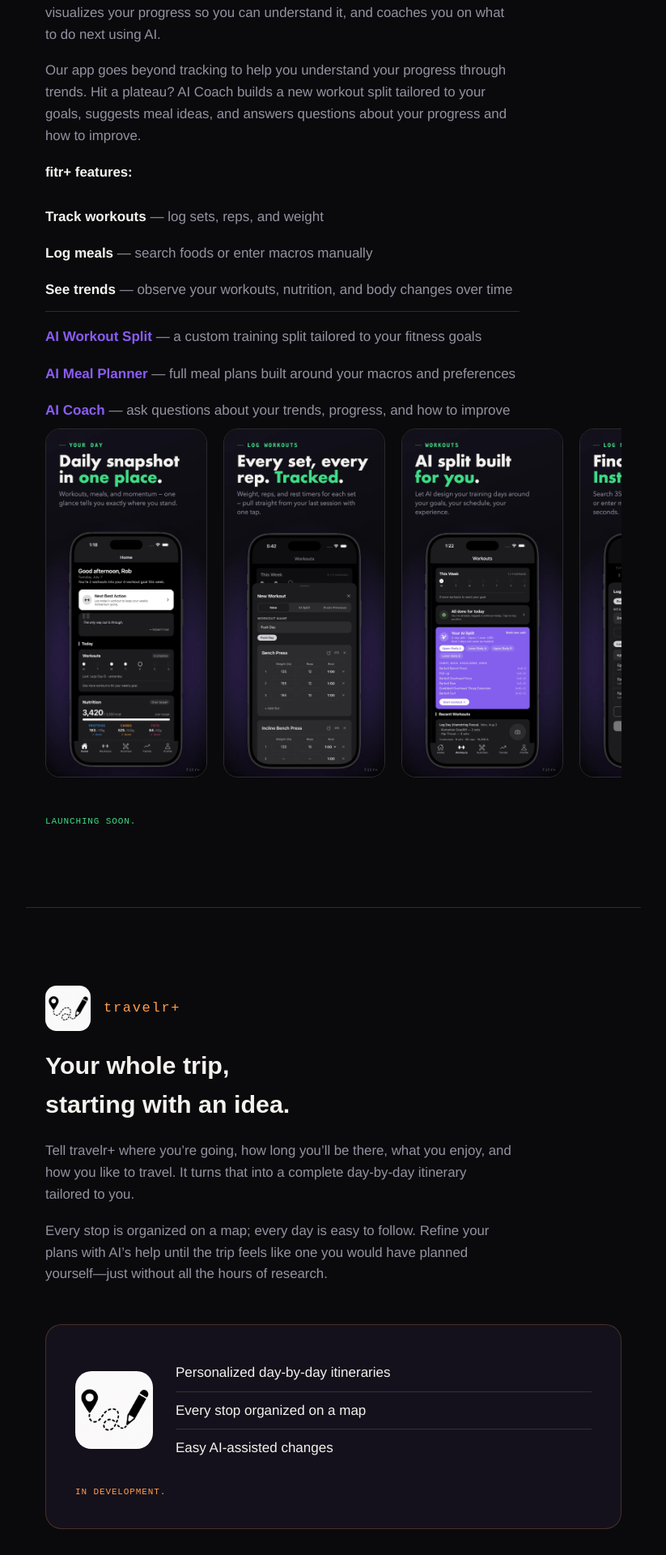
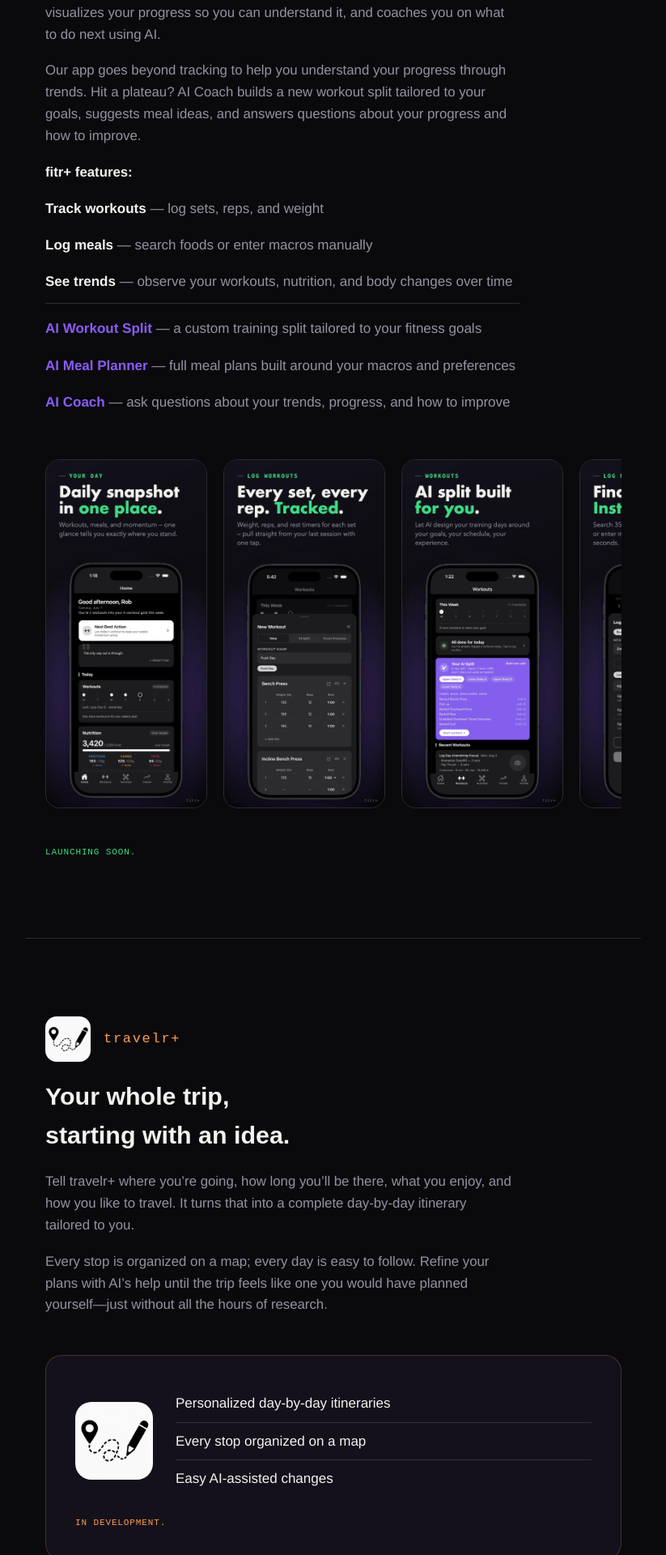
Before and after one commit to eliesernodarse-bit/datacraftstudio-site, a Jekyll site: the page built from index.html, in a window 1280 px wide. Shown: the part 1017-2937 px from the top of the page at 81% size, without its empty margins (228-1051 px from the left). Built offline with Jekyll 4.4.1, drawn with Linux system fonts in a browser that asks for light colours.

Commit message:
Fix fitr+ feature list spacing
The "fitr+ features:" label was accidentally matching
.detail-body:last-of-type and getting the 48px gap meant for the end
of a section's body text, leaving almost no space before the
screenshots. Label now sits tight against the list; the list itself
carries the standardized 48px gap into the gallery instead.

Co-Authored-By: Claude Sonnet 5 <noreply@anthropic.com>

```diff
--- a/assets/css/site.css
+++ b/assets/css/site.css
@@ -199,6 +199,13 @@ a:focus-visible, button:focus-visible {
 .detail-body:last-of-type {
   margin-bottom: 48px;
 }
+/* The "fitr+ features:" label is technically the last <p> before the
+   list, not the last block of the section — it shouldn't get the 48px
+   gap meant to separate body text from the next major element (that
+   belongs on .feature-list itself, below). */
+.detail-body.feature-list-label {
+  margin-bottom: 8px;
+}
 .detail-body strong {
   color: var(--paper);
   font-weight: 600;
@@ -307,7 +314,7 @@ a:focus-visible, button:focus-visible {
    free/paid boundary (matches the launch carousel's feature card). */
 .feature-list {
   list-style: none;
-  margin: 8px 0 0;
+  margin: 0 0 48px;
   padding: 0;
   max-width: 62ch;
 }
--- a/index.html
+++ b/index.html
@@ -22,7 +22,7 @@ title: DataCraft Studio
     <h2 class="detail-head detail-head--nowrap">Track &rarr; Understand &rarr; Adapt</h2>
     <p class="detail-body">fitr+ is a fitness app that tracks your workouts, nutrition, and body goals. It visualizes your progress so you can understand it, and coaches you on what to do next using AI.</p>
     <p class="detail-body">Our app goes beyond tracking to help you understand your progress through trends. Hit a plateau? AI Coach builds a new workout split tailored to your goals, suggests meal ideas, and answers questions about your progress and how to improve.</p>
-    <p class="detail-body"><strong>fitr+ features:</strong></p>
+    <p class="detail-body feature-list-label"><strong>fitr+ features:</strong></p>
     <ul class="feature-list">
       <li><strong>Track workouts</strong> &mdash; log sets, reps, and weight</li>
       <li><strong>Log meals</strong> &mdash; search foods or enter macros manually</li>
```
